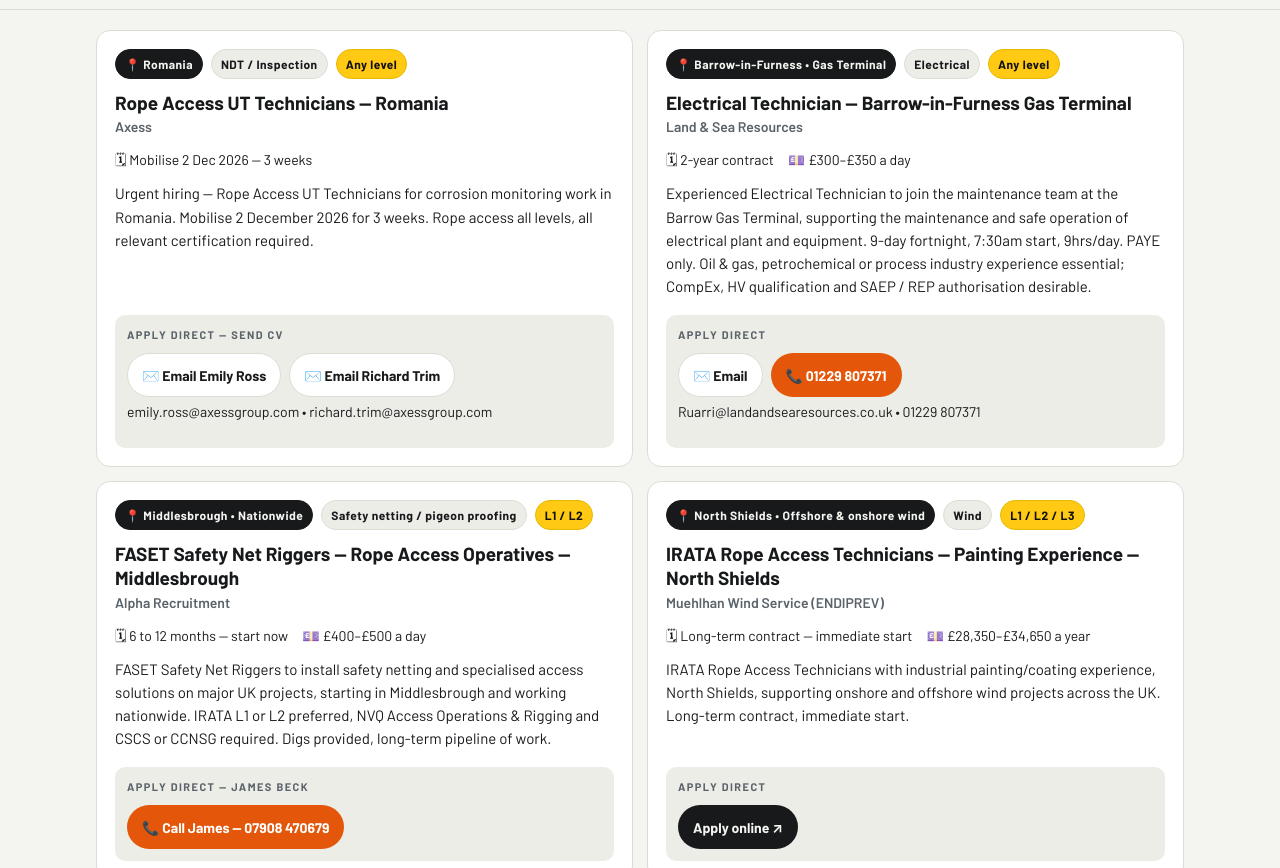
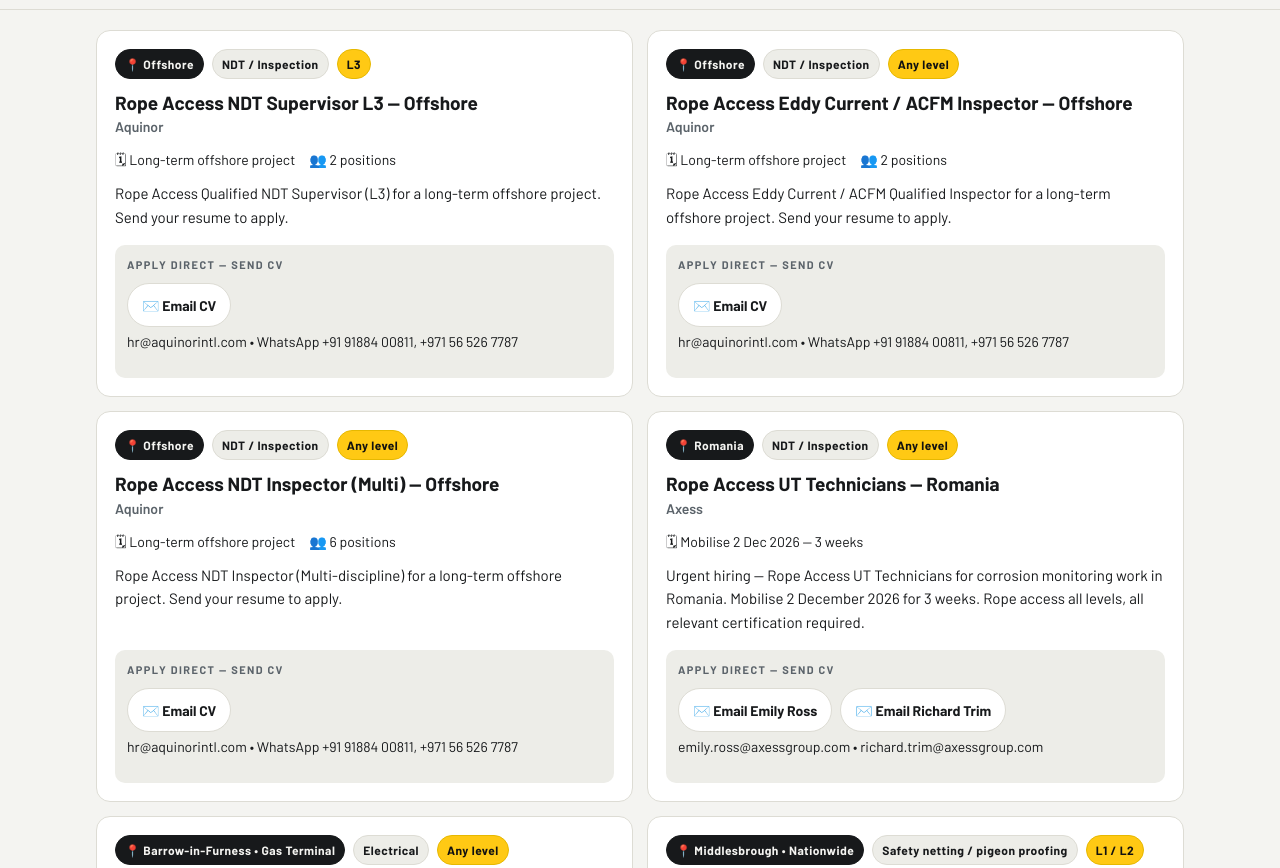
Before and after one commit to richardropes1/Rope-access-jobs-board, a plain HTML site: page index.html in a window 1280 px wide. Shown: the part 617-1485 px from the top of the page. Drawn offline with nearby package versions, Linux system fonts and the light colour scheme; a web font is replaced by a local one.

Commit message:
Add 3 Aquinor offshore NDT roles (34 live jobs)

```diff
--- a/index.html
+++ b/index.html
@@ -6,7 +6,7 @@
 <meta name="color-scheme" content="light dark">
 <meta name="description" content="Live rope access jobs for IRATA technicians — browse by area, trade and level, and apply direct.">
 <link rel="icon" href="data:,">
-<title>Rope Access Jobs Board — 31 Live Jobs</title>
+<title>Rope Access Jobs Board — 34 Live Jobs</title>
 <link rel="preconnect" href="https://fonts.googleapis.com">
 <link rel="preconnect" href="https://fonts.gstatic.com" crossorigin>
 <link href="https://fonts.googleapis.com/css2?family=Barlow+Condensed:wght@600;700;800&family=Barlow:wght@400;500;600;700&display=swap" rel="stylesheet">
@@ -111,7 +111,7 @@ button,select,input{min-height:44px}
 <header class="hero">
   <div class="hero-inner">
     <div class="hero-copy">
-      <span class="kicker"><i></i> Live now • 31 jobs</span>
+      <span class="kicker"><i></i> Live now • 34 jobs</span>
       <h1>Rope Access <span>Jobs Board</span></h1>
       <p class="lead">Live work for IRATA technicians across the UK and offshore. Filter by area, trade and level, then apply direct using the contact details on each job.</p>
       <div class="hero-stats">
@@ -180,6 +180,32 @@ button,select,input{min-height:44px}
 <main class="main">
   <div class="jobs" id="jobsGrid">
     <!-- new -->
+    <article class="card" data-location="Anywhere" data-trade="NDT / Inspection" data-levels="L3" data-search="rope access ndt supervisor l3 offshore aquinor">
+      <div class="card-top"><span class="pill loc">📍 Offshore</span><span class="pill">NDT / Inspection</span><span class="pill level">L3</span></div>
+      <h3>Rope Access NDT Supervisor L3 — Offshore</h3><p class="company">Aquinor</p>
+      <div class="meta"><div>🗓 Long-term offshore project</div><div>👥 2 positions</div></div>
+      <p class="desc">Rope Access Qualified NDT Supervisor (L3) for a long-term offshore project. Send your resume to apply.</p>
+      <div class="apply"><p class="apply-label">Apply direct — send CV</p><div class="apply-actions"><a class="btn btn-mail" href="mailto:hr@aquinorintl.com">✉️ Email CV</a></div><p class="contact-line">hr@aquinorintl.com • WhatsApp +91 91884 00811, +971 56 526 7787</p></div>
+    </article>
+
+    <!-- new -->
+    <article class="card" data-location="Anywhere" data-trade="NDT / Inspection" data-levels="L1 L2 L3" data-search="rope access eddy current acfm inspector offshore aquinor">
+      <div class="card-top"><span class="pill loc">📍 Offshore</span><span class="pill">NDT / Inspection</span><span class="pill level">Any level</span></div>
+      <h3>Rope Access Eddy Current / ACFM Inspector — Offshore</h3><p class="company">Aquinor</p>
+      <div class="meta"><div>🗓 Long-term offshore project</div><div>👥 2 positions</div></div>
+      <p class="desc">Rope Access Eddy Current / ACFM Qualified Inspector for a long-term offshore project. Send your resume to apply.</p>
+      <div class="apply"><p class="apply-label">Apply direct — send CV</p><div class="apply-actions"><a class="btn btn-mail" href="mailto:hr@aquinorintl.com">✉️ Email CV</a></div><p class="contact-line">hr@aquinorintl.com • WhatsApp +91 91884 00811, +971 56 526 7787</p></div>
+    </article>
+
+    <!-- new -->
+    <article class="card" data-location="Anywhere" data-trade="NDT / Inspection" data-levels="L1 L2 L3" data-search="rope access ndt inspector multi offshore aquinor">
+      <div class="card-top"><span class="pill loc">📍 Offshore</span><span class="pill">NDT / Inspection</span><span class="pill level">Any level</span></div>
+      <h3>Rope Access NDT Inspector (Multi) — Offshore</h3><p class="company">Aquinor</p>
+      <div class="meta"><div>🗓 Long-term offshore project</div><div>👥 6 positions</div></div>
+      <p class="desc">Rope Access NDT Inspector (Multi-discipline) for a long-term offshore project. Send your resume to apply.</p>
+      <div class="apply"><p class="apply-label">Apply direct — send CV</p><div class="apply-actions"><a class="btn btn-mail" href="mailto:hr@aquinorintl.com">✉️ Email CV</a></div><p class="contact-line">hr@aquinorintl.com • WhatsApp +91 91884 00811, +971 56 526 7787</p></div>
+    </article>
+
     <article class="card" data-location="Anywhere" data-trade="NDT / Inspection" data-levels="L1 L2 L3" data-search="rope access ut technicians romania axess corrosion monitoring emily ross richard trim">
       <div class="card-top"><span class="pill loc">📍 Romania</span><span class="pill">NDT / Inspection</span><span class="pill level">Any level</span></div>
       <h3>Rope Access UT Technicians — Romania</h3><p class="company">Axess</p>
@@ -462,7 +488,7 @@ button,select,input{min-height:44px}
 
   <div class="empty" id="emptyState">
     <b>No jobs match those filters</b>
-    <p style="margin:8px 0 0;color:var(--muted)">Try a different area or trade, or clear the filters to see all 31 jobs again.</p>
+    <p style="margin:8px 0 0;color:var(--muted)">Try a different area or trade, or clear the filters to see all 34 jobs again.</p>
     <button class="btn btn-web" id="emptyClear" type="button" style="margin-top:14px">Show all jobs</button>
   </div>
 </main>
```
